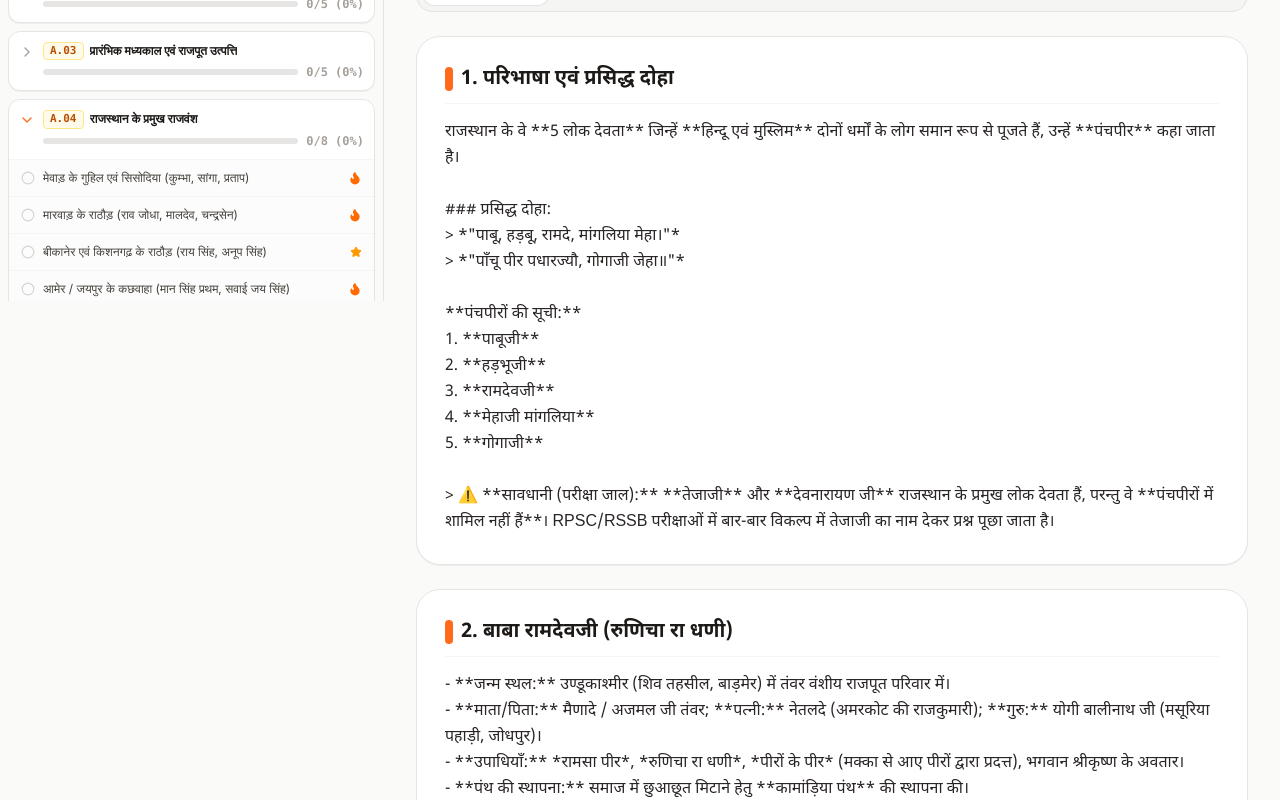
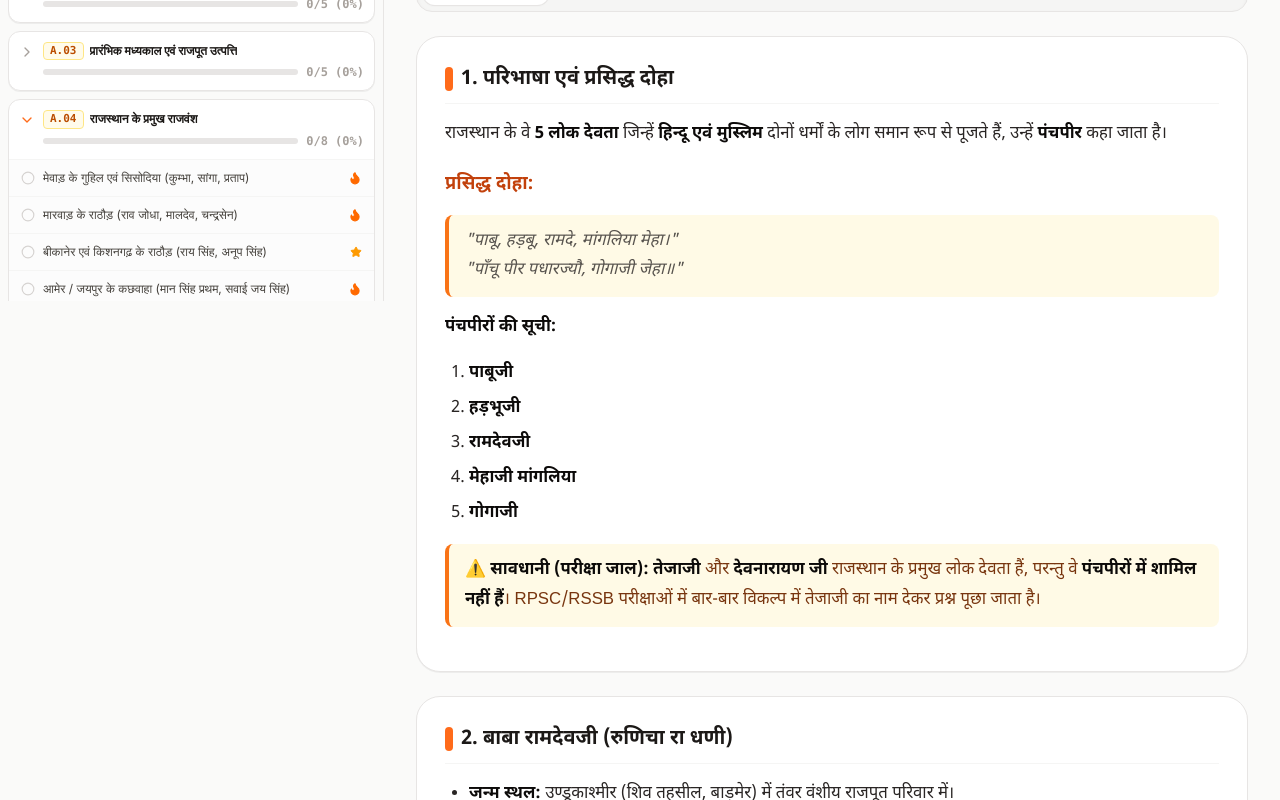
Before and after one commit to mrajitsinghrawlot-cloud/rajasthan-gk-portal, a React (Vite) app: page / in a window 1280 px wide. Shown: the part 500-1300 px from the top of the page. Built offline with nearby package versions, Linux system fonts and the light colour scheme; a web font is replaced by a local one.

Commit message:
fix: Add MarkdownViewer to parse headings, bold, tables, lists and blockquotes

```diff
--- a/package.json
+++ b/package.json
@@ -15,6 +15,7 @@
     "canvas-confetti": "^1.9.4",
     "clsx": "^2.1.1",
     "lucide-react": "^1.45.0",
+    "marked": "^18.0.13",
     "react": "^19.2.8",
     "react-dom": "^19.2.8",
     "tailwind-merge": "^3.7.0"
--- a/src/components/study/ContentViewer.tsx
+++ b/src/components/study/ContentViewer.tsx
@@ -5,6 +5,7 @@ import { StatusActionBar } from './StatusActionBar';
 import { RapidFacts } from './RapidFacts';
 import { TimelineView } from './TimelineView';
 import { ExamTraps } from './ExamTraps';
+import { MarkdownViewer } from './MarkdownViewer';
 import { QuizEngine } from '../quiz/QuizEngine';
 import {
   BookOpen,
@@ -168,9 +169,7 @@ export const ContentViewer: React.FC<ContentViewerProps> = ({
                   <span>{t(section.section_title)}</span>
                 </h3>
 
-                <div className="prose dark:prose-invert max-w-none text-xs sm:text-base leading-relaxed text-stone-800 dark:text-stone-200 font-hi space-y-2.5 whitespace-pre-line">
-                  {t(section.content_markdown)}
-                </div>
+                <MarkdownViewer content={t(section.content_markdown)} />
               </section>
             ))}
           </div>
--- /dev/null
+++ b/src/components/study/MarkdownViewer.tsx
@@ -0,0 +1,30 @@
+import React, { useMemo } from 'react';
+import { marked } from 'marked';
+
+interface MarkdownViewerProps {
+  content: string;
+  className?: string;
+}
+
+export const MarkdownViewer: React.FC<MarkdownViewerProps> = ({ content, className = '' }) => {
+  const htmlContent = useMemo(() => {
+    if (!content) return '';
+    try {
+      marked.setOptions({
+        gfm: true,
+        breaks: true,
+      });
+      return marked.parse(content) as string;
+    } catch (e) {
+      console.error('Failed to parse markdown', e);
+      return content;
+    }
+  }, [content]);
+
+  return (
+    <div
+      className={`markdown-body font-hi leading-relaxed text-stone-800 dark:text-stone-200 ${className}`}
+      dangerouslySetInnerHTML={{ __html: htmlContent }}
+    />
+  );
+};
--- a/src/index.css
+++ b/src/index.css
@@ -53,3 +53,155 @@ html, body {
   -webkit-tap-highlight-color: transparent;
   touch-action: manipulation;
 }
+
+/* Rich Markdown Content Styling */
+.markdown-body {
+  font-size: 0.95rem;
+  line-height: 1.75;
+}
+
+@media (min-width: 640px) {
+  .markdown-body {
+    font-size: 1.05rem;
+  }
+}
+
+.markdown-body h1,
+.markdown-body h2,
+.markdown-body h3,
+.markdown-body h4 {
+  font-weight: 800;
+  color: #1c1917;
+  margin-top: 1.5rem;
+  margin-bottom: 0.75rem;
+  line-height: 1.4;
+}
+
+:is(.dark .markdown-body) h1,
+:is(.dark .markdown-body) h2,
+:is(.dark .markdown-body) h3,
+:is(.dark .markdown-body) h4 {
+  color: #f5f5f4;
+}
+
+.markdown-body h1 { font-size: 1.5rem; }
+.markdown-body h2 { font-size: 1.3rem; }
+.markdown-body h3 { font-size: 1.15rem; color: #c2410c; }
+:is(.dark .markdown-body) h3 { color: #fb923c; }
+.markdown-body h4 { font-size: 1.05rem; }
+
+.markdown-body p {
+  margin-bottom: 1rem;
+}
+
+.markdown-body p:last-child {
+  margin-bottom: 0;
+}
+
+.markdown-body strong {
+  font-weight: 700;
+  color: #0c0a09;
+}
+
+:is(.dark .markdown-body) strong {
+  color: #ffffff;
+}
+
+.markdown-body em {
+  font-style: italic;
+  color: #57534e;
+}
+
+:is(.dark .markdown-body) em {
+  color: #d6d3d1;
+}
+
+.markdown-body ul {
+  list-style-type: disc;
+  padding-left: 1.5rem;
+  margin-bottom: 1rem;
+}
+
+.markdown-body ol {
+  list-style-type: decimal;
+  padding-left: 1.5rem;
+  margin-bottom: 1rem;
+}
+
+.markdown-body li {
+  margin-bottom: 0.35rem;
+}
+
+.markdown-body li > ul,
+.markdown-body li > ol {
+  margin-top: 0.35rem;
+  margin-bottom: 0.35rem;
+}
+
+.markdown-body blockquote {
+  border-left: 4px solid #f97316;
+  background-color: rgba(254, 243, 199, 0.45);
+  padding: 0.75rem 1rem;
+  margin: 1rem 0;
+  border-radius: 0.5rem;
+  font-style: normal;
+  color: #78350f;
+}
+
+:is(.dark .markdown-body) blockquote {
+  background-color: rgba(69, 26, 3, 0.4);
+  color: #fde68a;
+  border-left-color: #fb923c;
+}
+
+.markdown-body table {
+  width: 100%;
+  border-collapse: collapse;
+  margin: 1.25rem 0;
+  font-size: 0.9rem;
+  border-radius: 0.75rem;
+  overflow: hidden;
+  box-shadow: 0 1px 3px rgba(0,0,0,0.05);
+}
+
+.markdown-body th {
+  background-color: #fff7ed;
+  color: #9a3412;
+  font-weight: 700;
+  text-align: left;
+  padding: 0.75rem 1rem;
+  border-bottom: 2px solid #fed7aa;
+}
+
+:is(.dark .markdown-body) th {
+  background-color: #292524;
+  color: #fdba74;
+  border-bottom-color: #44403c;
+}
+
+.markdown-body td {
+  padding: 0.65rem 1rem;
+  border-bottom: 1px solid #f5f5f4;
+}
+
+:is(.dark .markdown-body) td {
+  border-bottom-color: #292524;
+}
+
+.markdown-body tr:nth-child(even) td {
+  background-color: #fafaf9;
+}
+
+:is(.dark .markdown-body) tr:nth-child(even) td {
+  background-color: rgba(38, 38, 38, 0.5);
+}
+
+.markdown-body hr {
+  border: 0;
+  border-top: 1px solid #e7e5e4;
+  margin: 1.5rem 0;
+}
+
+:is(.dark .markdown-body) hr {
+  border-top-color: #292524;
+}
```
Also changed, not shown: 1 other file (tests, documents, lock files or other folders).
